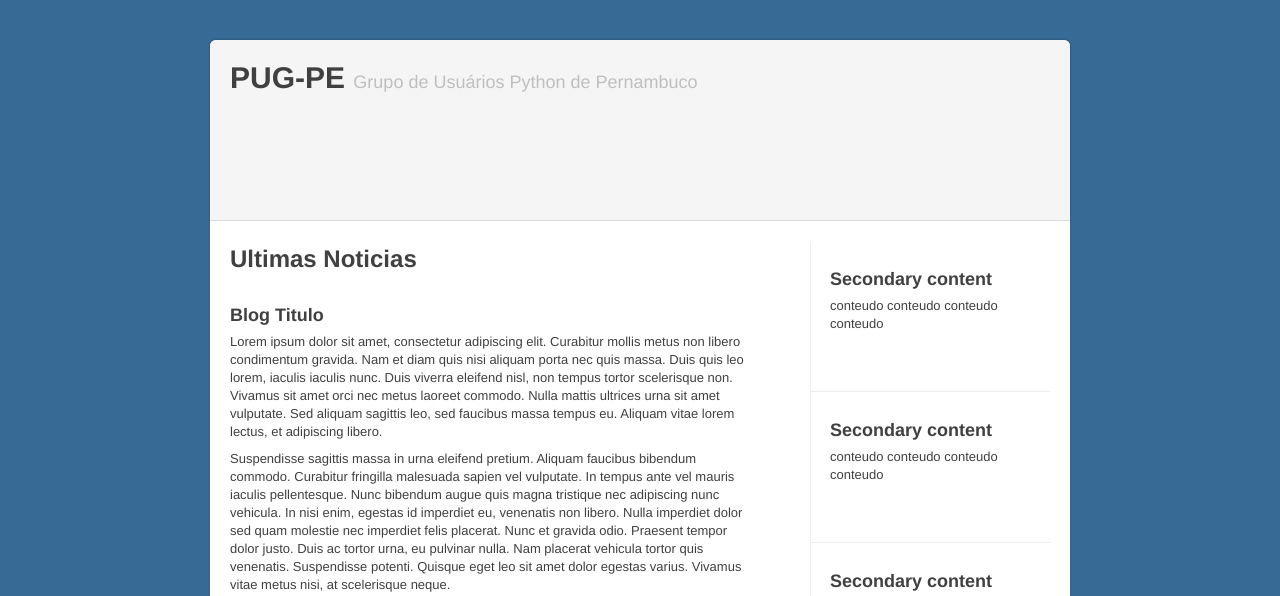
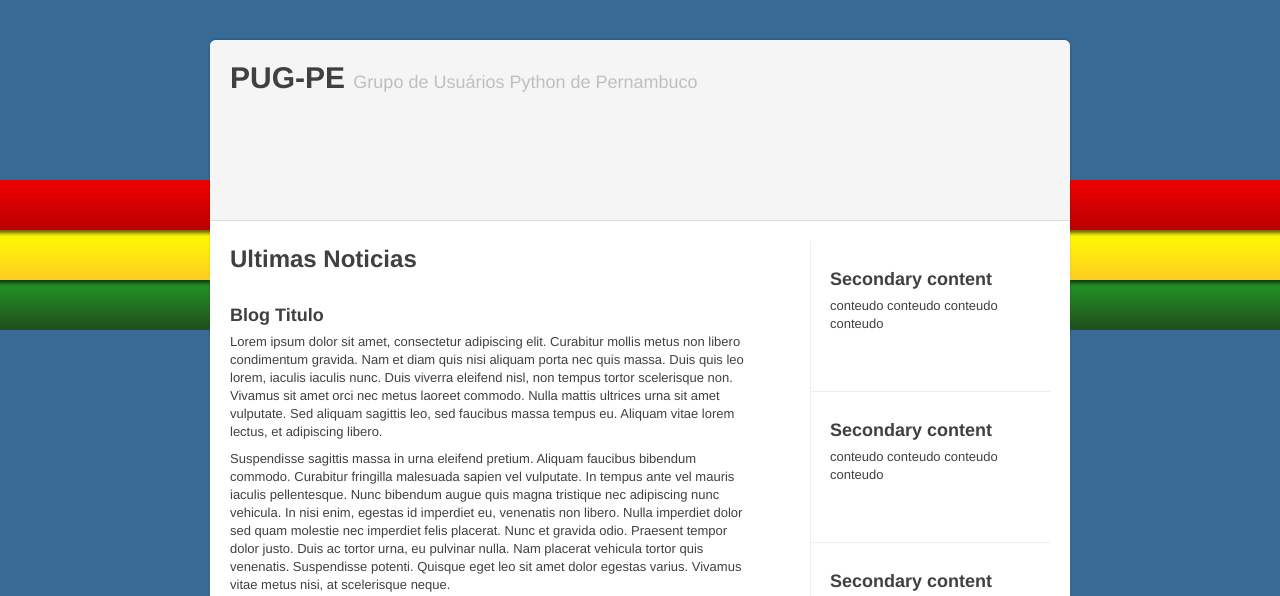
Before and after one commit to pugpe/pugpe_portal, a Django app: page /layout/ in a window 1280 px wide. Shown: the top 596 px of the page. Run offline with Django 3.2, Linux system fonts and the light colour scheme; parts of the project's set-up code (start-up, migrations or seed data) failed here and were passed over.

Commit message:
Adicionado fundo com as cores de pernambuco
O arquivo background.png eh um PNG editavel do Fireworks. Se quiser alterar
algo, eh soh abrir o PNG no programa.

Signed-off-by: Mailson Lira <mailson@gmail.com>

```diff
--- a/portal/templates/guideline.html
+++ b/portal/templates/guideline.html
@@ -17,6 +17,10 @@
       /* Override some defaults */
       html, body {
         background-color: #376A94;
+		background-image: url('/static/img/bg.jpg');
+		background-repeat: repeat-x;
+		background-position: 50% 180px;
+		background-attachment: fixed;
       }
       body {
         padding-top: 40px; /* 40px to make the container go all the way to the bottom of the topbar */
```
Also changed, not shown: portal/static/img/background.png (added), portal/static/img/bg.jpg (added).
